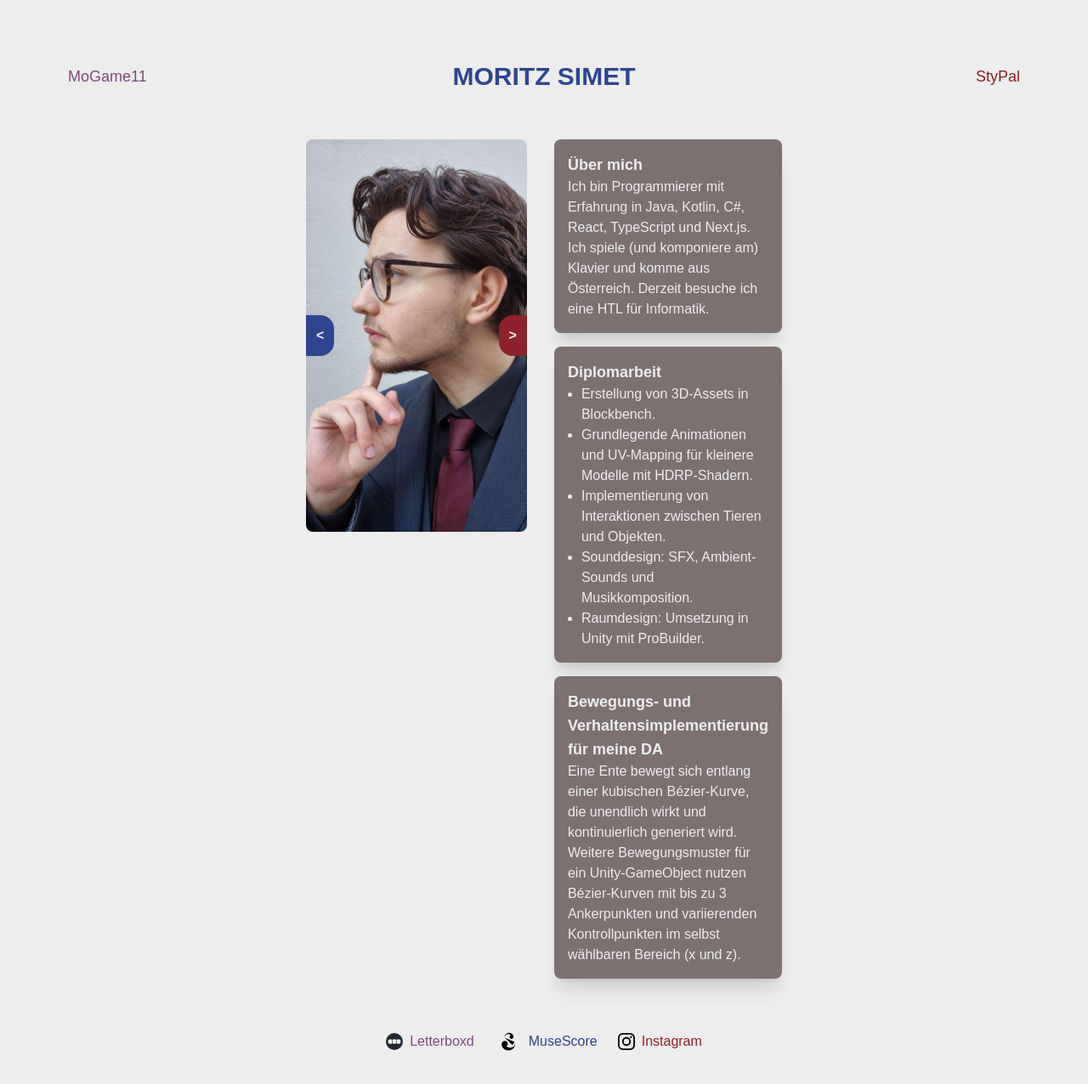
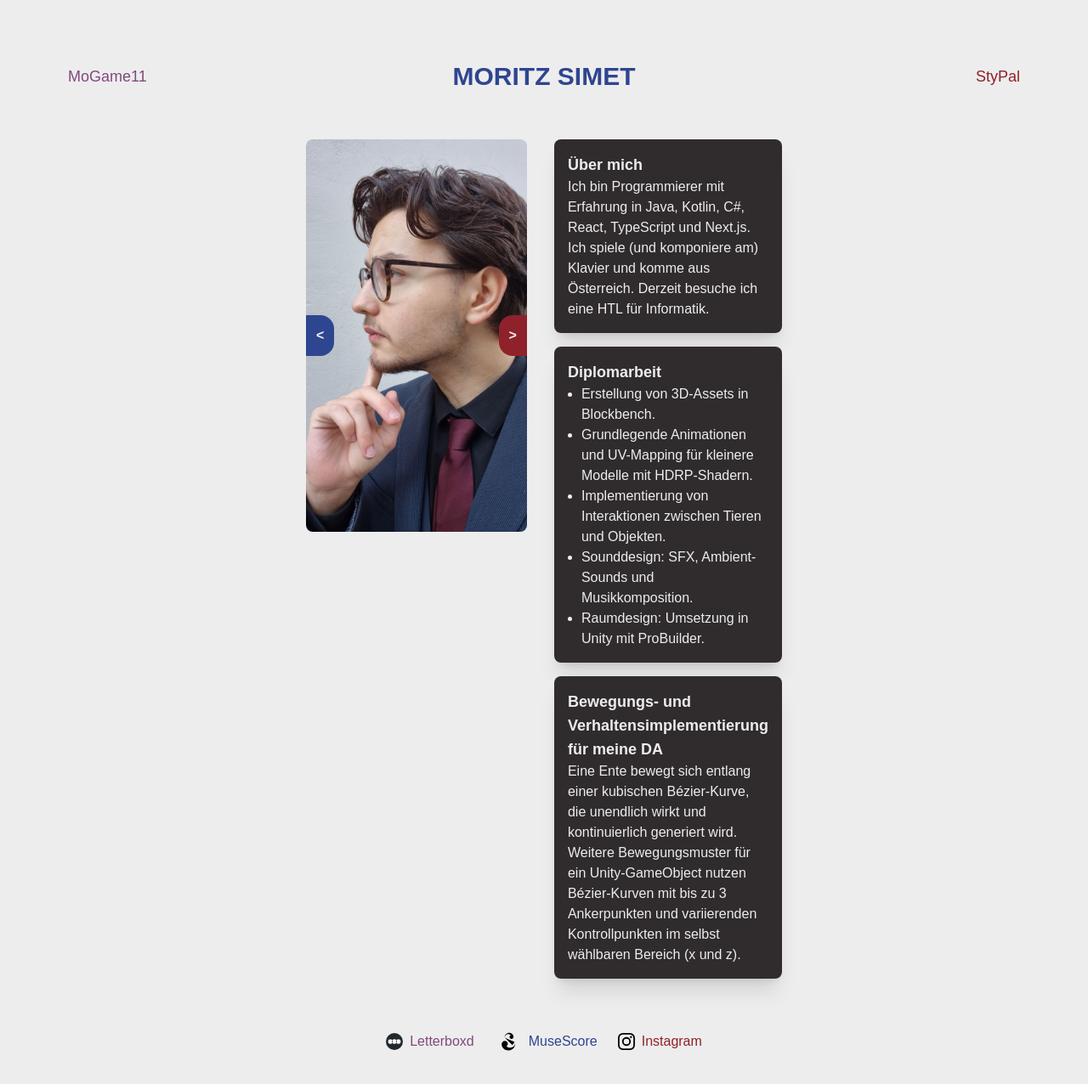
Before and after one commit to StyPal/simet.at, a Next.js app: page / in a window 1280 px wide. Shown: the top 1276 px of the page at 85% size. Built offline with nearby package versions, Linux system fonts and the light colour scheme.

Commit message:
backgrounds updated

```diff
--- a/src/app/page.tsx
+++ b/src/app/page.tsx
@@ -12,14 +12,14 @@ export default function GermanPage() {
             <main className="flex flex-col sm:flex-row gap-8 row-start-2 items-start w-full sm:w-1/2">
                 <ImageCarousel />
                 <div className="flex flex-col gap-4 w-full sm:w-1/2 text-background">
-                    <div className="bg-gray p-4 rounded-lg shadow-xl">
+                    <div className="bg-gray-dark dark:bg-gray-light p-4 rounded-lg shadow-xl">
                         <h2 className="text-lg font-bold">Über mich</h2>
                         <p>
                             Ich bin Programmierer mit Erfahrung in Java, Kotlin, C#, React, TypeScript und Next.js. Ich spiele (und komponiere am) Klavier
                             und komme aus Österreich. Derzeit besuche ich eine HTL für Informatik.
                         </p>
                     </div>
-                    <div className="bg-gray p-4 rounded-lg shadow-xl">
+                    <div className="bg-gray-dark dark:bg-gray-light p-4 rounded-lg shadow-xl">
                         <h2 className="text-lg font-bold">Diplomarbeit</h2>
                         <ul className="list-disc ml-4">
                             <li>Erstellung von 3D-Assets in Blockbench.</li>
@@ -29,7 +29,7 @@ export default function GermanPage() {
                             <li>Raumdesign: Umsetzung in Unity mit ProBuilder.</li>
                         </ul>
                     </div>
-                    <div className="bg-gray p-4 rounded-lg shadow-xl">
+                    <div className="bg-gray-dark dark:bg-gray-light p-4 rounded-lg shadow-xl">
                         <h2 className="text-lg font-bold">Bewegungs- und Verhaltensimplementierung für meine DA</h2>
                         <p>
                             Eine Ente bewegt sich entlang einer kubischen Bézier-Kurve, die unendlich wirkt und kontinuierlich generiert wird.
```
